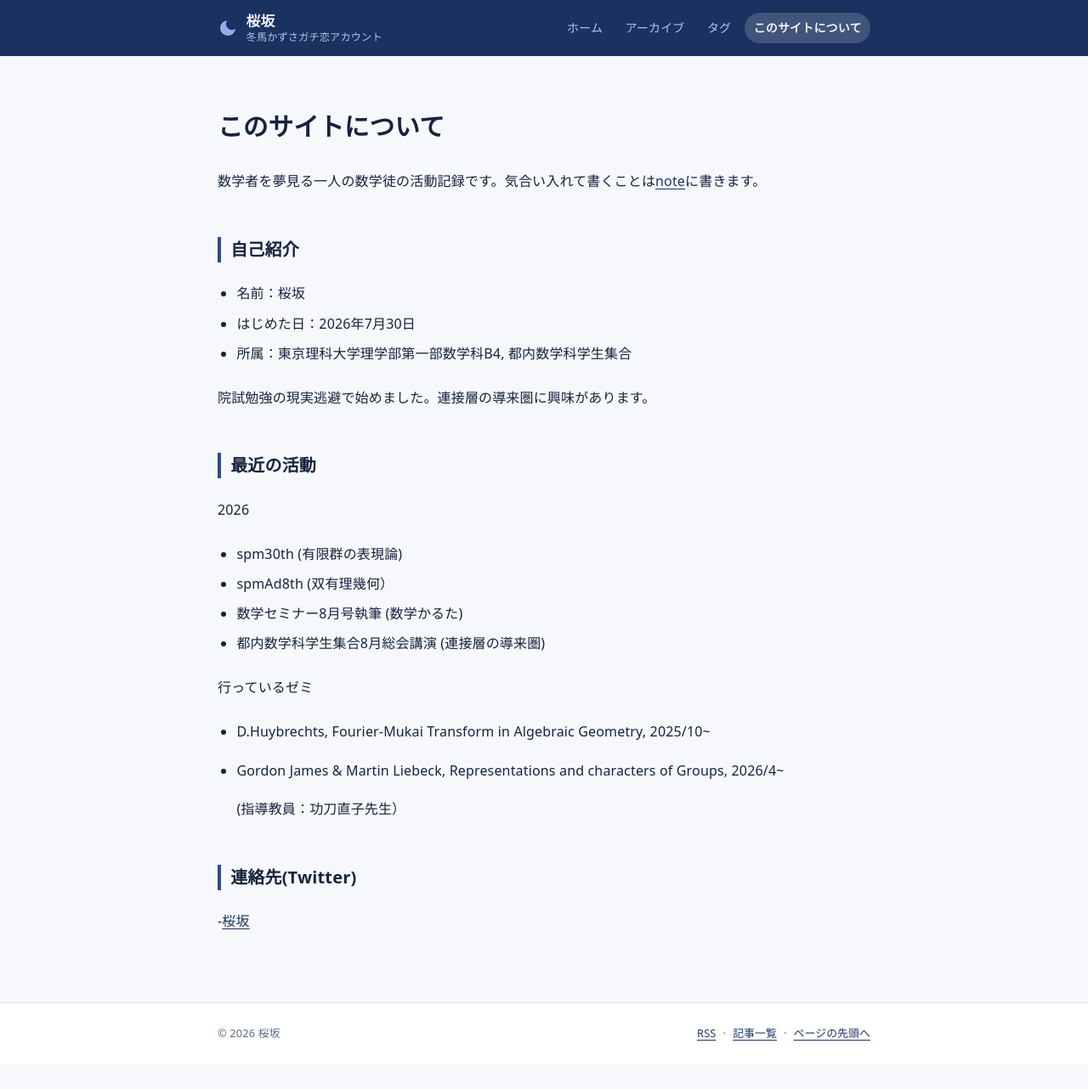
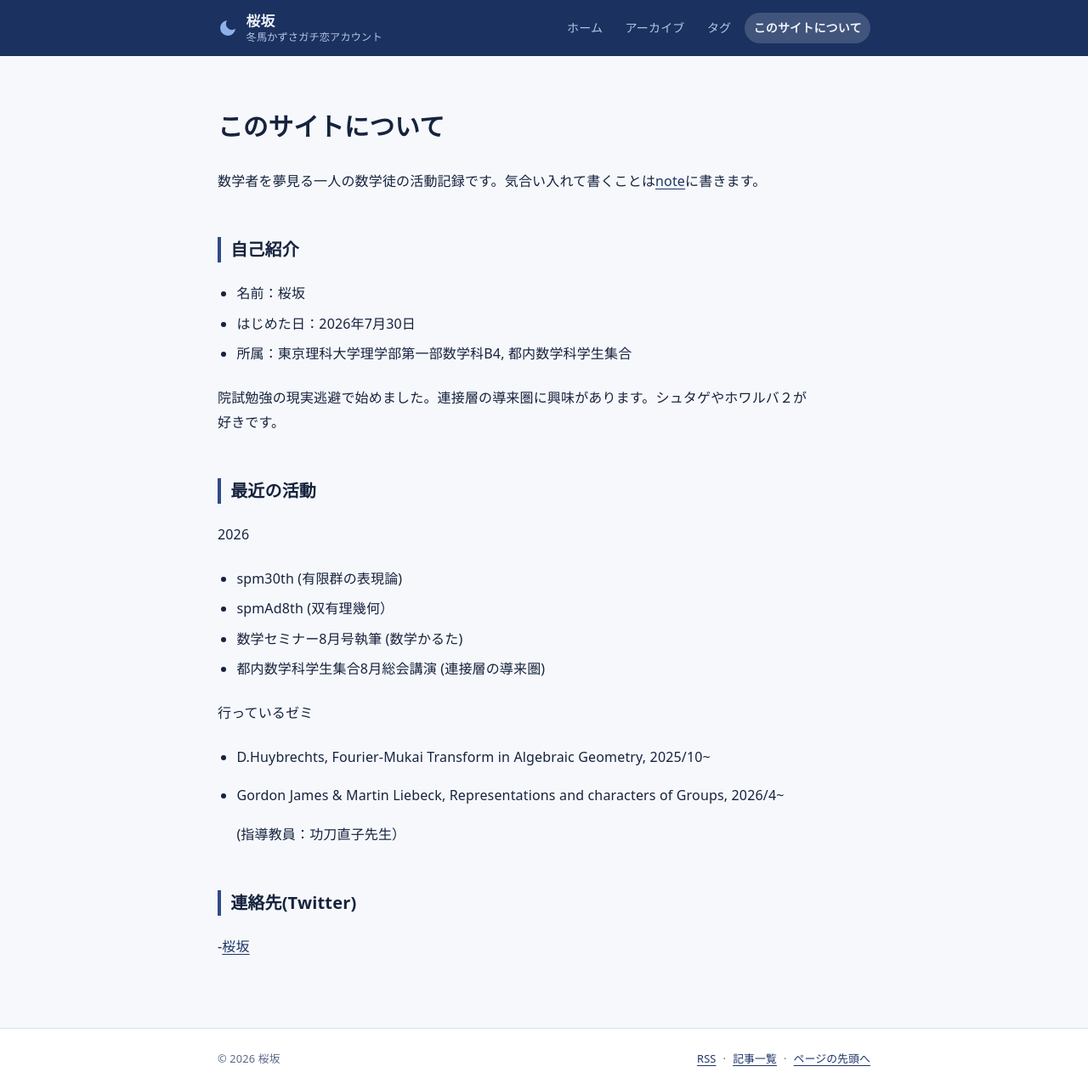
Before and after one commit to sakurazaka-math/sakurazaka-math.github.io, a Jekyll site: the page built from about.md, in a window 1280 px wide and 1282 px high. Shown: the whole window at 85% size. Built offline with Jekyll 4.4.1, drawn with Linux system fonts in a browser that asks for light colours.

Commit message:
Update about.md

```diff
--- a/about.md
+++ b/about.md
@@ -13,7 +13,7 @@ description: このサイトと書いている人について。
 - はじめた日：2026年7月30日
 - 所属：東京理科大学理学部第一部数学科B4, 都内数学科学生集合
 
-院試勉強の現実逃避で始めました。連接層の導来圏に興味があります。
+院試勉強の現実逃避で始めました。連接層の導来圏に興味があります。シュタゲやホワルバ２が好きです。
 
 ## 最近の活動
 
```
